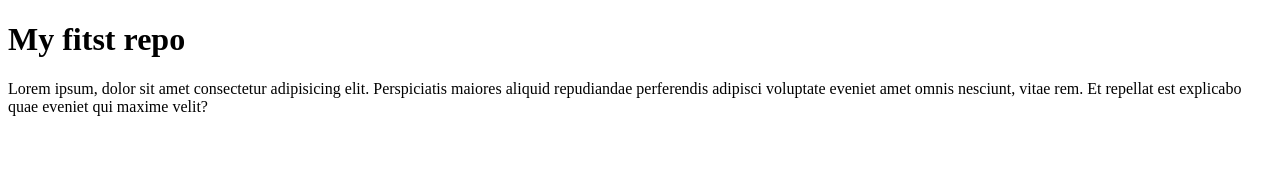
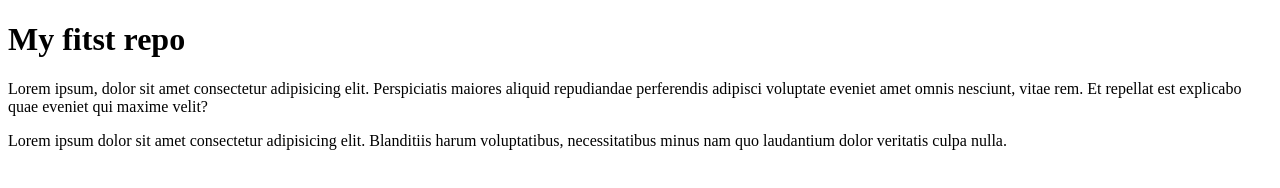
Before and after one commit to olidhasan1/my-third-repo, a plain HTML site: page index.html in a window 1280 px wide. Drawn offline with Linux system fonts and the light colour scheme.

```diff
--- a/index.html
+++ b/index.html
@@ -13,6 +13,8 @@
     <p>Lorem ipsum, dolor sit amet consectetur adipisicing elit. Perspiciatis maiores aliquid repudiandae perferendis
         adipisci voluptate eveniet amet omnis nesciunt, vitae rem. Et repellat est explicabo quae eveniet qui maxime
         velit?</p>
+    <p> Lorem ipsum dolor sit amet consectetur adipisicing elit. Blanditiis harum voluptatibus, necessitatibus minus nam
+        quo laudantium dolor veritatis culpa nulla.</p>
 </body>
 
 </html>
```
